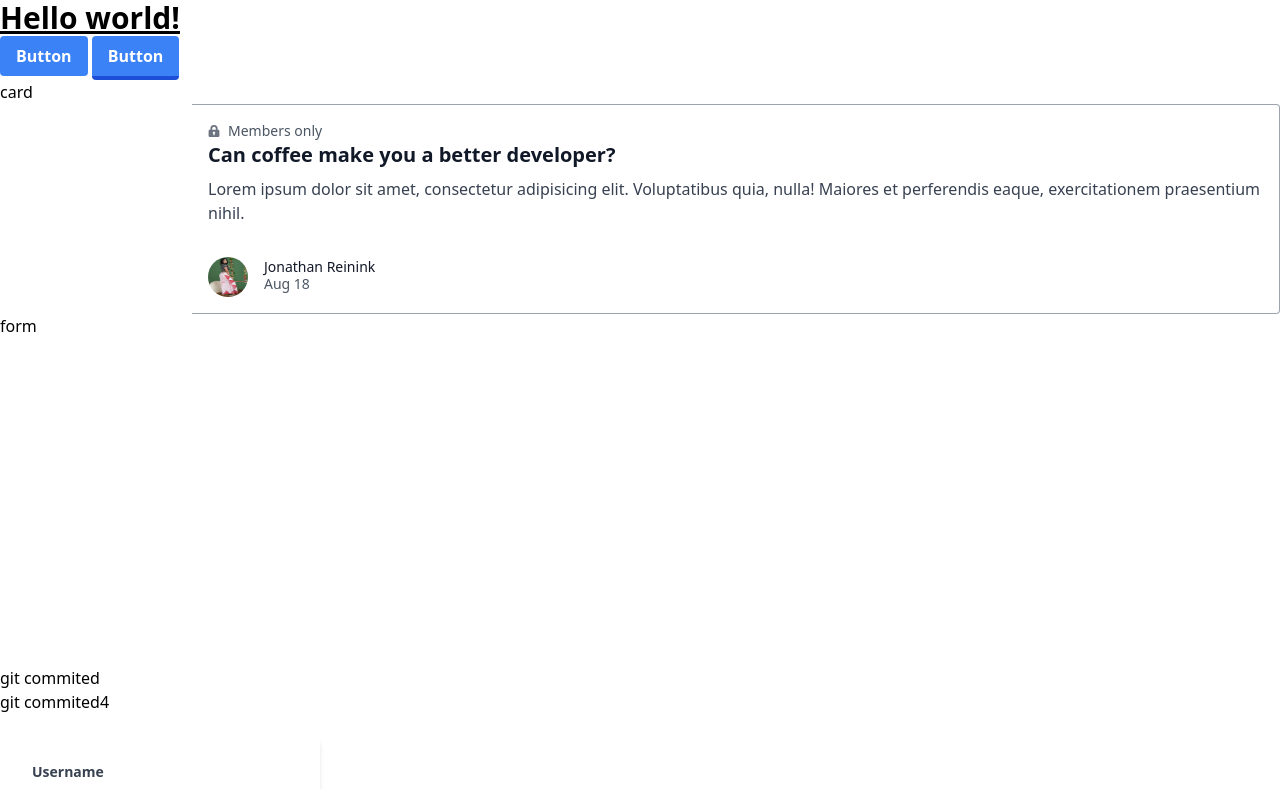
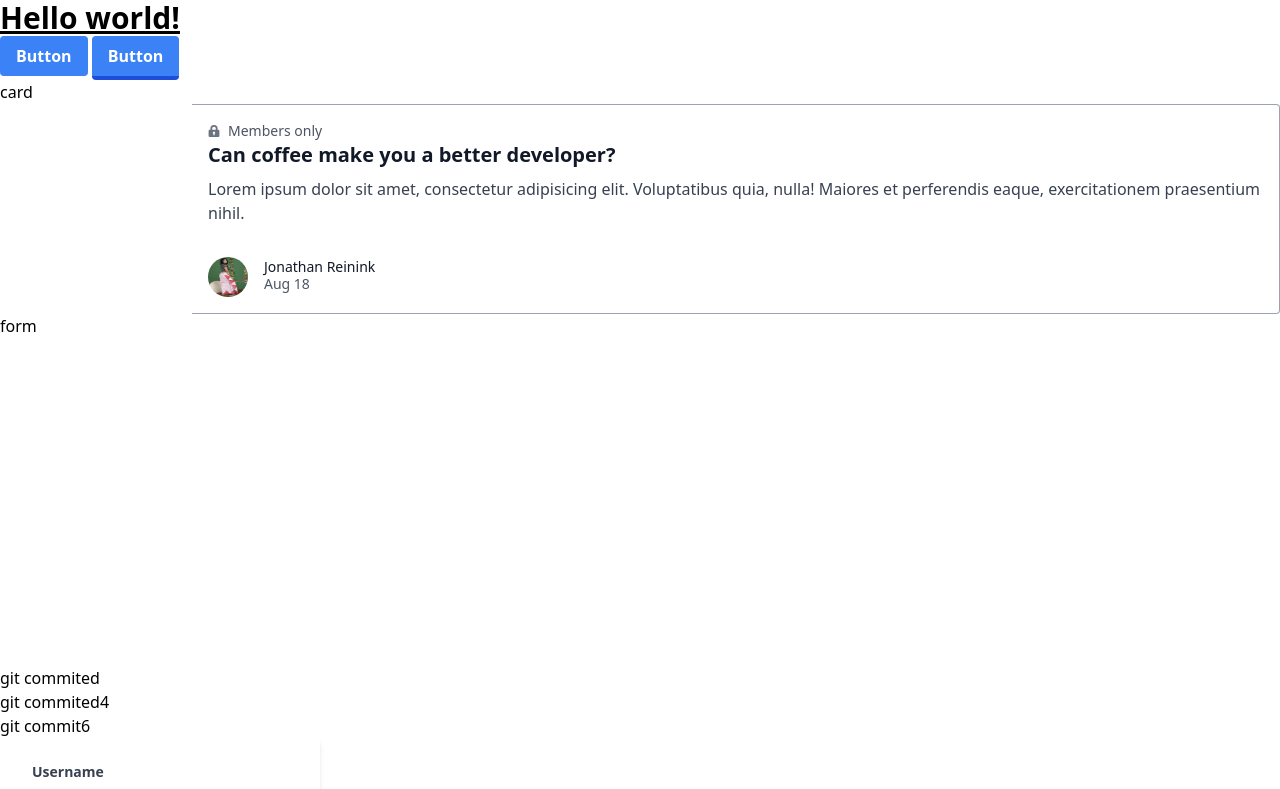
Before and after one commit to Kavindu-Dilshan455/AFSD, a plain HTML site: page boot2/index.html in a window 1280 px wide. Shown: the top 789 px of the page. Drawn offline with nearby package versions, Linux system fonts and the light colour scheme.

Commit message:
added commit

```diff
--- a/boot2/index.html
+++ b/boot2/index.html
@@ -80,5 +80,6 @@
   </div>
   <h1>git commited</h1>
   <h1>git commited4</h1>
+  <h1>git commit6</h1>
 </body>
 </html>
```
